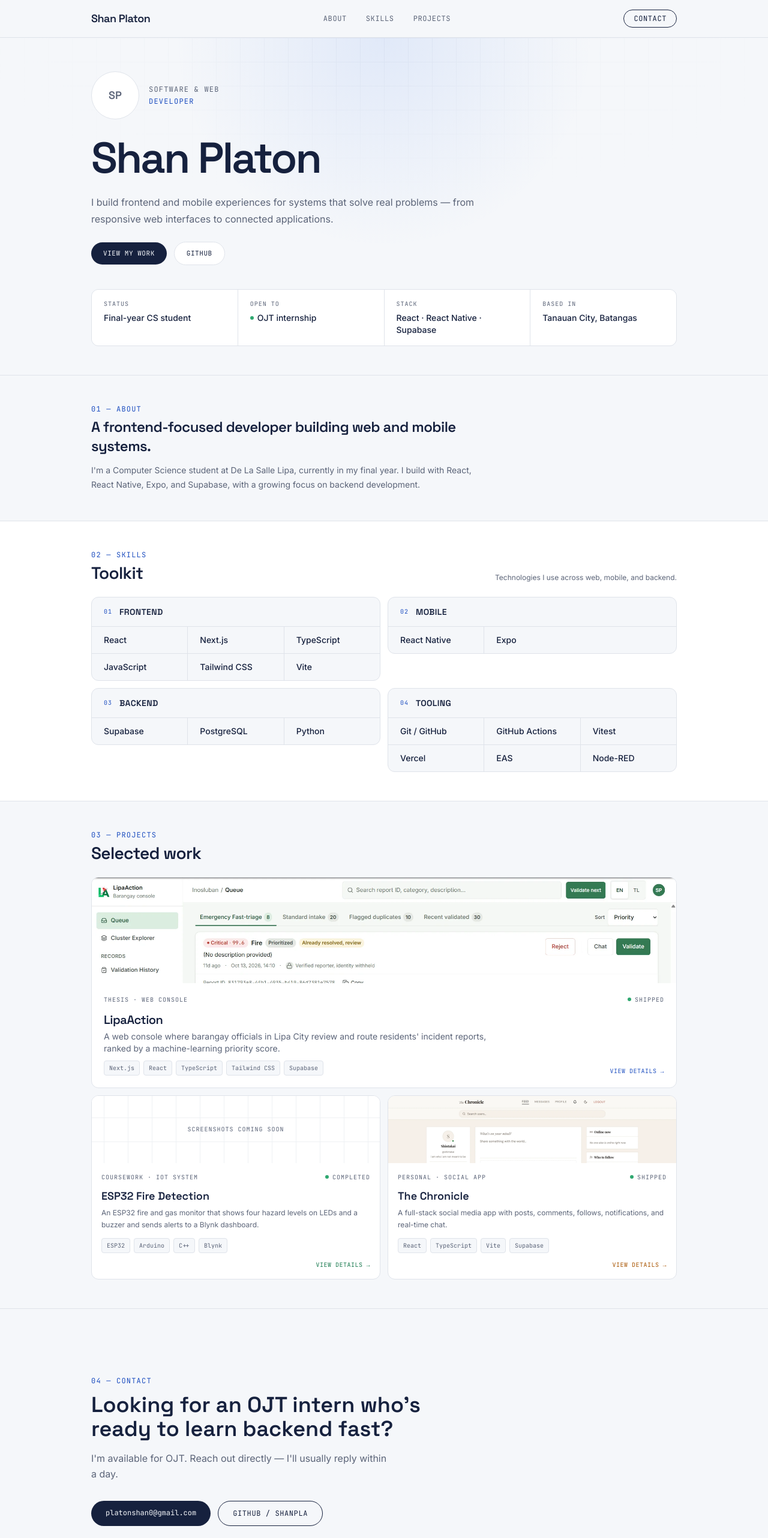
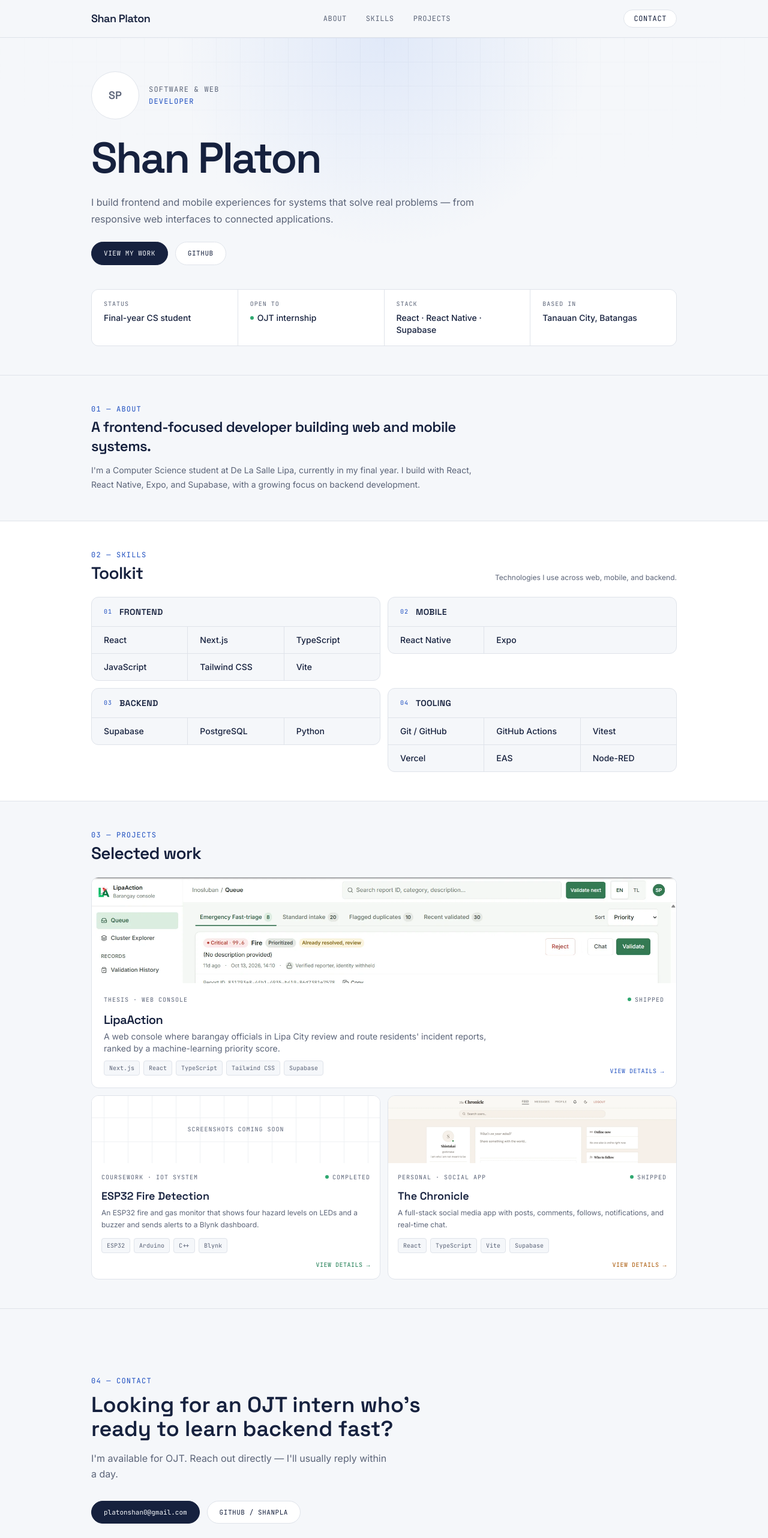
Before and after one commit to ShanPla/Shan-Platon-Portfolio, a React (Vite) app: page / in a window 1280 px wide. Shown: the top 2564 px of the page at 60% size. Built offline with nearby package versions, Linux system fonts and the light colour scheme.

Commit message:
style: one pill button style across the site
- Shared btn, btn-primary and btn-secondary classes in index.css
- Hero, Contact, project page, 404 and header buttons use them, so sizes and borders match

```diff
--- a/src/NotFound.jsx
+++ b/src/NotFound.jsx
@@ -30,7 +30,7 @@ export default function NotFound({ title = "Page not found" }) {
         <div className="mt-8 flex flex-wrap justify-center gap-3">
           <Link
             to="/"
-            className="rounded-full bg-ink px-5 py-2.5 font-mono text-[11px] uppercase tracking-wider text-paper transition-colors hover:bg-signaldeep"
+            className="btn btn-primary"
           >
             Home
           </Link>
@@ -38,7 +38,7 @@ export default function NotFound({ title = "Page not found" }) {
           <Link
             to="/#projects"
             state={{ restore: true }}
-            className="rounded-full border border-line bg-surface px-5 py-2.5 font-mono text-[11px] uppercase tracking-wider text-ink transition-colors hover:border-signal hover:text-signaldeep"
+            className="btn btn-secondary"
           >
             <span aria-hidden="true">←</span> Back to Projects
           </Link>
--- a/src/ProjectDetail.jsx
+++ b/src/ProjectDetail.jsx
@@ -7,10 +7,6 @@ import PageHeader from "./components/PageHeader.jsx";
 import Reveal from "./components/Reveal.jsx";
 import ScreenshotCarousel from "./components/ScreenshotCarousel.jsx";
 import StatusBadge from "./components/StatusBadge.jsx";
-
-// The Live site and GitHub links under the stack.
-const LINK_PILL =
-  "inline-flex w-fit items-center gap-2 rounded-full border border-line px-5 py-2.5 font-mono text-[10px] uppercase tracking-widest text-ink transition-colors duration-200 hover:border-signal hover:text-signaldeep";
 
 function SectionLabel({ as: Tag = "p", children, ...props }) {
   return (
@@ -252,7 +248,7 @@ export default function ProjectDetail() {
                 {(project.live || project.github) && (
                   <div className="mt-4 flex flex-wrap gap-2">
                     {project.live && (
-                      <a href={project.live} target="_blank" rel="noreferrer" className={LINK_PILL}>
+                      <a href={project.live} target="_blank" rel="noreferrer" className="btn btn-secondary">
                         Live site
                         <span className="sr-only normal-case">
                           : {project.name} (opens in a new tab)
@@ -262,7 +258,7 @@ export default function ProjectDetail() {
                     )}
 
                     {project.github && (
-                      <a href={project.github} target="_blank" rel="noreferrer" className={LINK_PILL}>
+                      <a href={project.github} target="_blank" rel="noreferrer" className="btn btn-secondary">
                         GitHub
                         <span className="sr-only normal-case">
                           : {project.name} repository (opens in a new tab)
--- a/src/components/Contact.jsx
+++ b/src/components/Contact.jsx
@@ -19,7 +19,7 @@ export default function Contact() {
         <Reveal delay={120} className="mt-8 flex flex-wrap gap-3">
           <a
             href={`mailto:${profile.email}`}
-            className="rounded-full bg-ink px-6 py-3 font-mono text-xs normal-case tracking-normal text-paper transition-colors hover:bg-signaldeep"
+            className="btn btn-primary normal-case tracking-normal"
           >
             {profile.email}
           </a>
@@ -27,7 +27,7 @@ export default function Contact() {
             href={profile.github}
             target="_blank"
             rel="noreferrer"
-            className="rounded-full border border-ink px-6 py-3 font-mono text-xs uppercase tracking-wider text-ink transition-colors hover:border-signal hover:text-signaldeep"
+            className="btn btn-secondary"
           >
             GitHub / ShanPla
             <span className="sr-only"> (opens in a new tab)</span>
--- a/src/components/Hero.jsx
+++ b/src/components/Hero.jsx
@@ -125,7 +125,7 @@ export default function Hero() {
         >
           <a
             href="#projects"
-            className="rounded-full bg-ink px-5 py-2.5 font-mono text-[11px] uppercase tracking-wider text-paper transition-colors hover:bg-signaldeep"
+            className="btn btn-primary"
           >
             View My Work
           </a>
@@ -134,7 +134,7 @@ export default function Hero() {
             href={profile.github}
             target="_blank"
             rel="noreferrer"
-            className="rounded-full border border-line bg-surface px-5 py-2.5 font-mono text-[11px] uppercase tracking-wider text-ink transition-colors hover:border-signal hover:text-signaldeep"
+            className="btn btn-secondary"
           >
             GitHub
             <span className="sr-only"> (opens in a new tab)</span>
@@ -145,7 +145,7 @@ export default function Hero() {
               href={profile.resume}
               target="_blank"
               rel="noreferrer"
-              className="rounded-full border border-line bg-surface px-5 py-2.5 font-mono text-[11px] uppercase tracking-wider text-inkmuted transition-colors hover:border-ink hover:text-ink"
+              className="btn btn-secondary"
             >
               Resume
               <span className="sr-only"> (opens in a new tab)</span>
--- a/src/components/Nav.jsx
+++ b/src/components/Nav.jsx
@@ -28,7 +28,7 @@ export default function Nav() {
         </ul>
         <a
           href="#contact"
-          className="rounded-full border border-ink px-4 py-1.5 font-mono text-xs uppercase tracking-wider text-ink transition-colors hover:border-signal hover:text-signaldeep"
+          className="btn btn-secondary px-4 py-1.5 text-xs"
         >
           Contact
         </a>
--- a/src/index.css
+++ b/src/index.css
@@ -31,6 +31,22 @@ body {
   outline-offset: 3px;
 }
 
+/* The site's two pill buttons: btn-primary for the main action in a row,
+   btn-secondary for the rest. */
+@layer components {
+  .btn {
+    @apply inline-flex items-center gap-2 rounded-full border px-5 py-2.5 font-mono text-[11px] uppercase tracking-wider transition-colors;
+  }
+
+  .btn-primary {
+    @apply border-ink bg-ink text-paper hover:border-signaldeep hover:bg-signaldeep;
+  }
+
+  .btn-secondary {
+    @apply border-line bg-surface text-ink hover:border-signal hover:text-signaldeep;
+  }
+}
+
 /* Hero glow; Hero.jsx moves it by setting --spot-x and --spot-y. */
 .hero-spotlight {
   background: radial-gradient(
```
